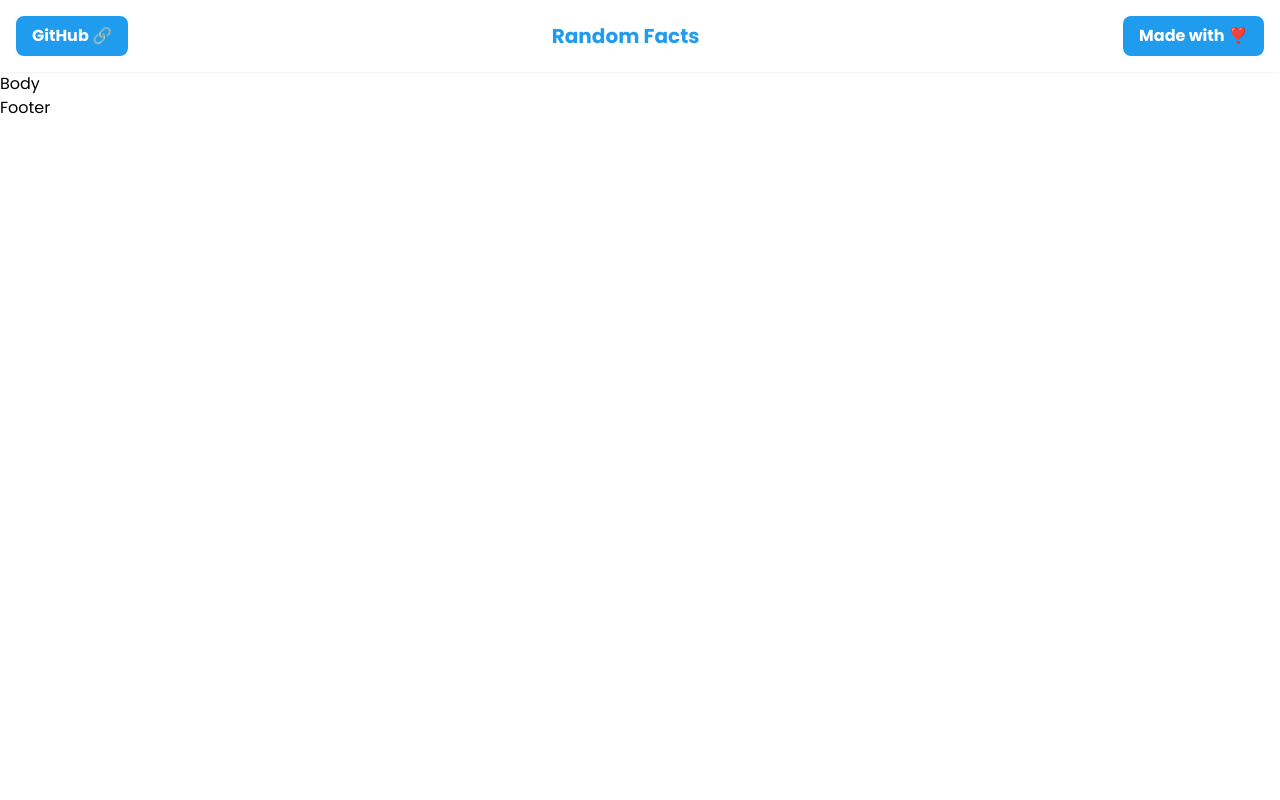
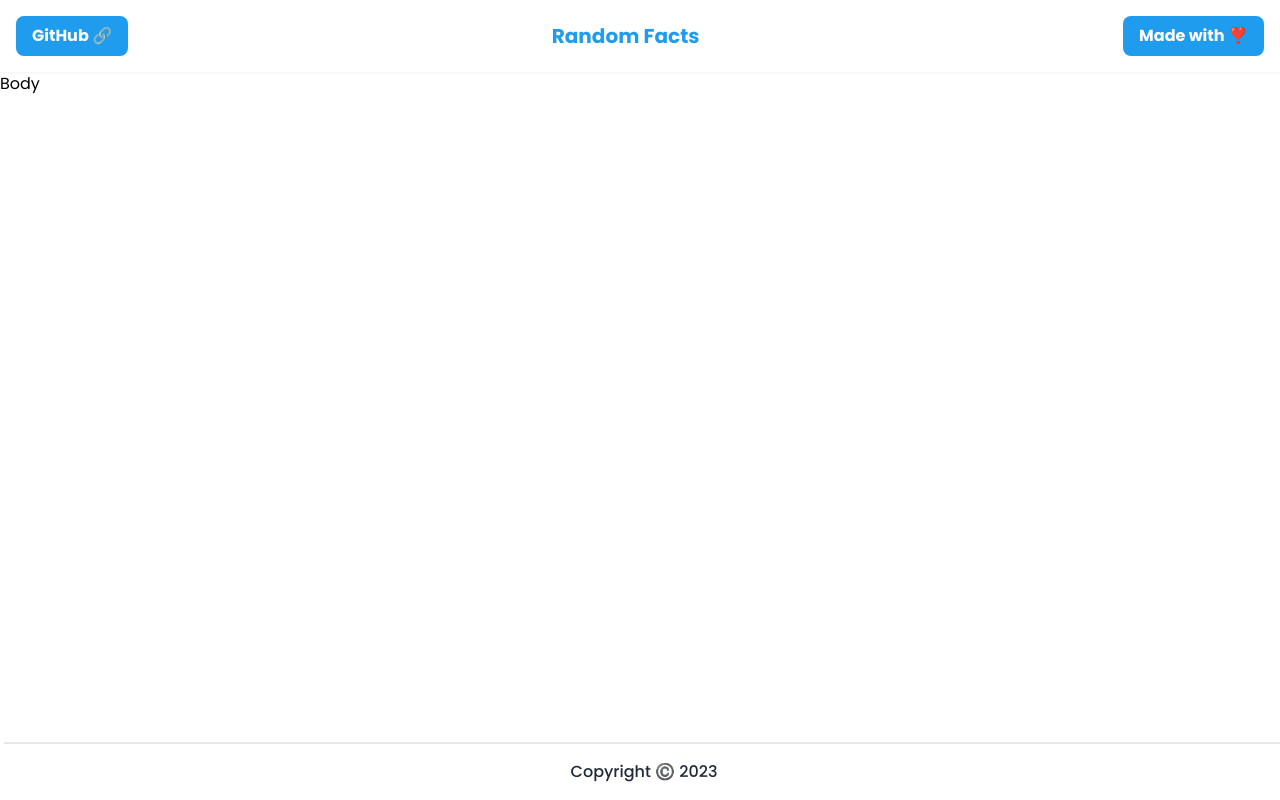
Before and after one commit to vishalmajumdar/random-facts, a React (Vite) app: page / in a window 1280 px wide. Built offline with nearby package versions, Linux system fonts and the light colour scheme.

Commit message:
Add Footer
Made the basic footer component and it's styling

```diff
--- a/src/components/Footer.jsx
+++ b/src/components/Footer.jsx
@@ -1,7 +1,11 @@
 import React from "react";
 
 const Footer = () => {
-  return <div>Footer</div>;
+  return (
+    <footer className="fixed p-4 bottom-0 left-1 border-t-2 w-full text-gray-800">
+      <p className="text-center font-medium">Copyright ©️ 2023</p>
+    </footer>
+  );
 };
 
 export default Footer;
```
